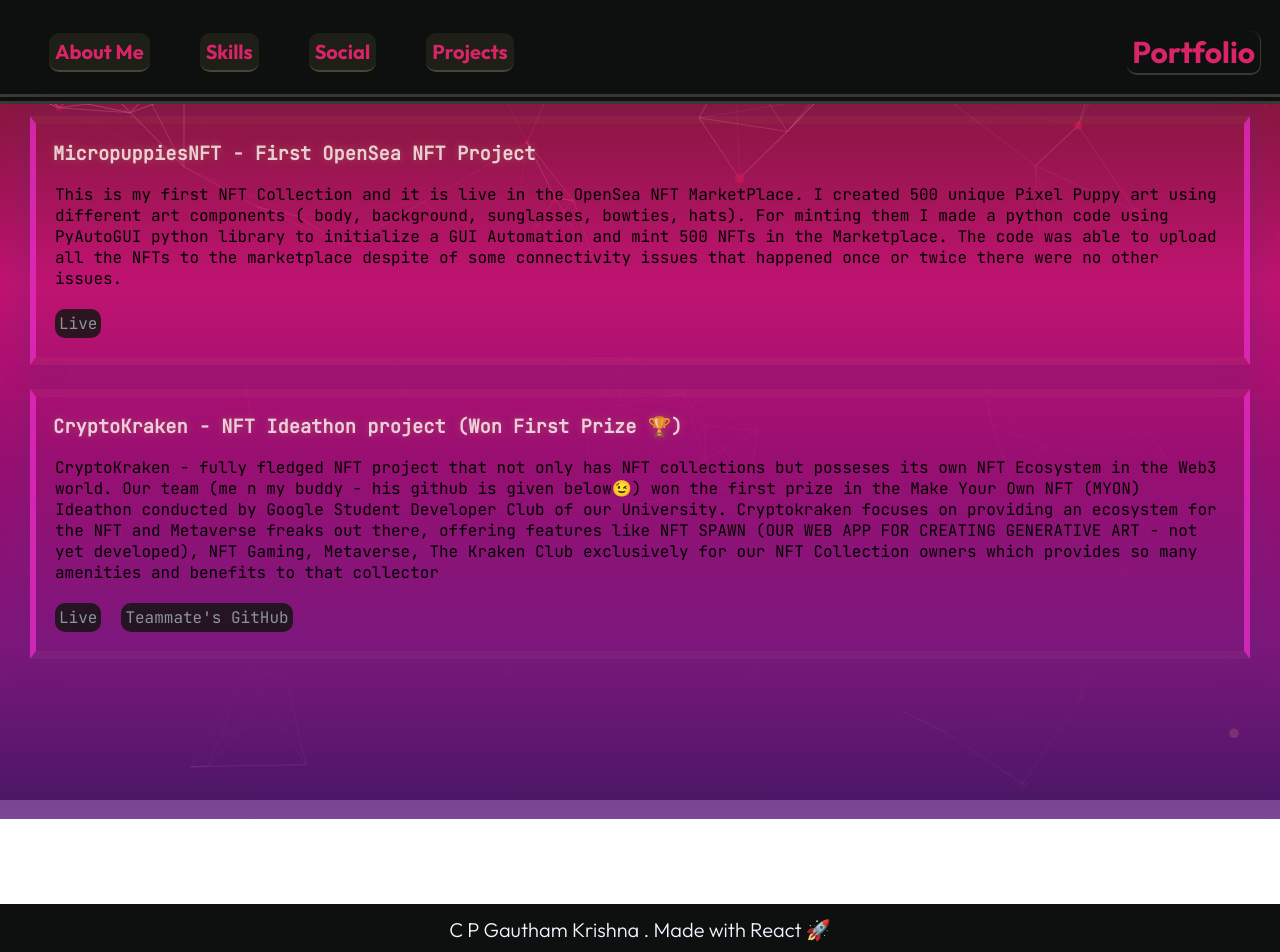
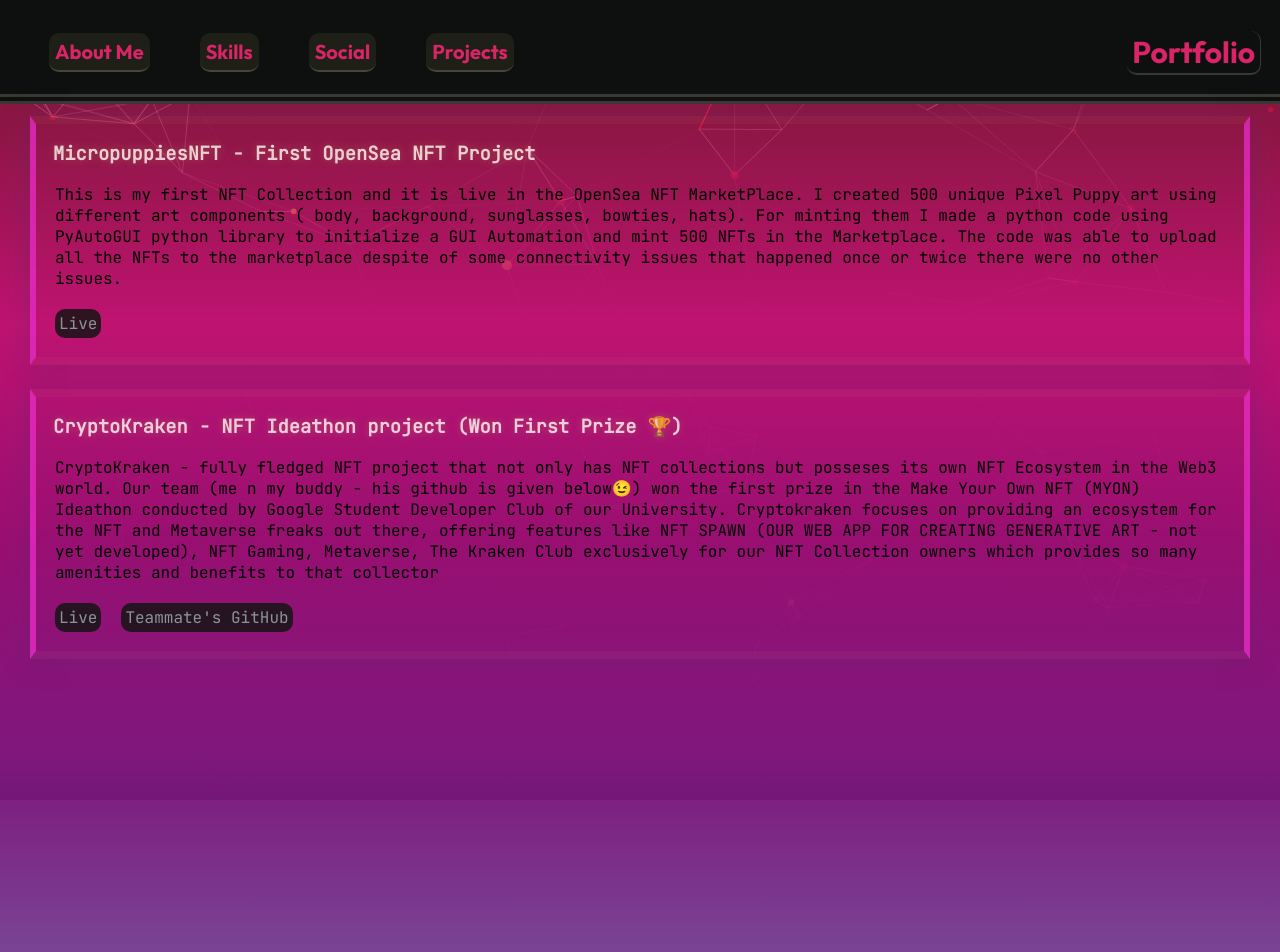
Before and after one commit to gauthking/portfolioV2, a React (Create React App) app: page /nft in a window 1280 px wide. Shown: the top 952 px of the page. Built offline with nearby package versions, Linux system fonts and the light colour scheme.

Commit message:
fixed some css stuff

```diff
--- a/src/components/Footer.css
+++ b/src/components/Footer.css
@@ -1,14 +1,17 @@
 footer {
   background-color: rgb(14, 16, 16);
   padding: 10px;
-  height: 30px;
+  height: fit-content;
   display: flex;
   justify-content: center;
   align-items: center;
+  flex-wrap: wrap;
+  gap: 12px;
 }
 
 footer div {
   color: aliceblue;
   font-family: "Outfit", sans-serif;
   font-size: 20px;
+  margin-top: 7px;
 }
--- a/src/components/Footer.js
+++ b/src/components/Footer.js
@@ -3,7 +3,8 @@
 function Footer() {
     return (
         <footer>
-            <div>C P Gautham Krishna . Made with React 🚀</div>
+            <div>Made with React 🚀</div>
+            <div>C P Gautham Krishna</div>
         </footer>
     )
 }
--- a/src/components/NFT.css
+++ b/src/components/NFT.css
@@ -1,10 +1,6 @@
-.nftmain {
-  height: 100vh;
-}
-
 .nft {
   margin: 0;
-  height: max-content;
+  height: auto;
   background-image: linear-gradient(
     to bottom,
     #d92466a0,
@@ -68,5 +64,5 @@
 }
 
 #nftbox2 {
-  margin-bottom: 10rem;
+  margin-bottom: 20rem;
 }
--- a/src/components/ProjectPage.css
+++ b/src/components/ProjectPage.css
@@ -18,13 +18,14 @@
 .items {
   display: grid;
   grid-template-columns: repeat(2, 2fr);
+  gap: 20px;
 }
 
 .itembox {
   display: flex;
   justify-content: center;
   align-items: center;
-  margin: 12px;
+
   padding: 30px;
   border-style: solid;
   border-width: 8px 6px;
@@ -34,6 +35,7 @@
   transition: all 0.23s ease-in-out;
   cursor: pointer;
   z-index: 1;
+  max-width: 250px;
 }
 
 @keyframes pulse {
--- a/src/components/Python.js
+++ b/src/components/Python.js
@@ -6,7 +6,7 @@
         <>
             <ParticleBG />
             <div className="python">
-                <div className='pythonbox' data-aos="zoom-in-right">
+                <div className='pythonbox'>
                     <h3>Duplicate File Cleaner</h3>
                     <p>Uses python modules like os and filecmp to delete the duplicate
                         files present in the CD. This is just a 15 line code and it is
@@ -20,7 +20,7 @@
 
                     </div>
                 </div>
-                <div className='pythonbox' data-aos="zoom-in-right">
+                <div className='pythonbox'>
                     <h3>Simple Voice Assistant</h3>
                     <p> I used pyttsx3 and speech
                         recognition modules and some other libraries for this project. You
@@ -36,7 +36,7 @@
                         >
                     </div>
                 </div>
-                <div className='pythonbox' data-aos="zoom-in-right">
+                <div className='pythonbox' >
                     <h3>NFT Minting App</h3>
                     <p> Python code I made to mint my NFT Collection to OpenSea NFT
                         Marketplace. This code cannot be cloned and reused. This
@@ -49,7 +49,7 @@
                         >
                     </div>
                 </div>
-                <div className='pythonbox' data-aos="zoom-in-right">
+                <div className='pythonbox'>
                     <h3>Pywhatkit Functions</h3>
                     <p>  Made use of the pywhatkit python module to perform simple and
                         basic automation tools like sending messages on whatsapp, playing
```
Also changed, not shown: 2 other files (tests, documents, lock files or other folders).
